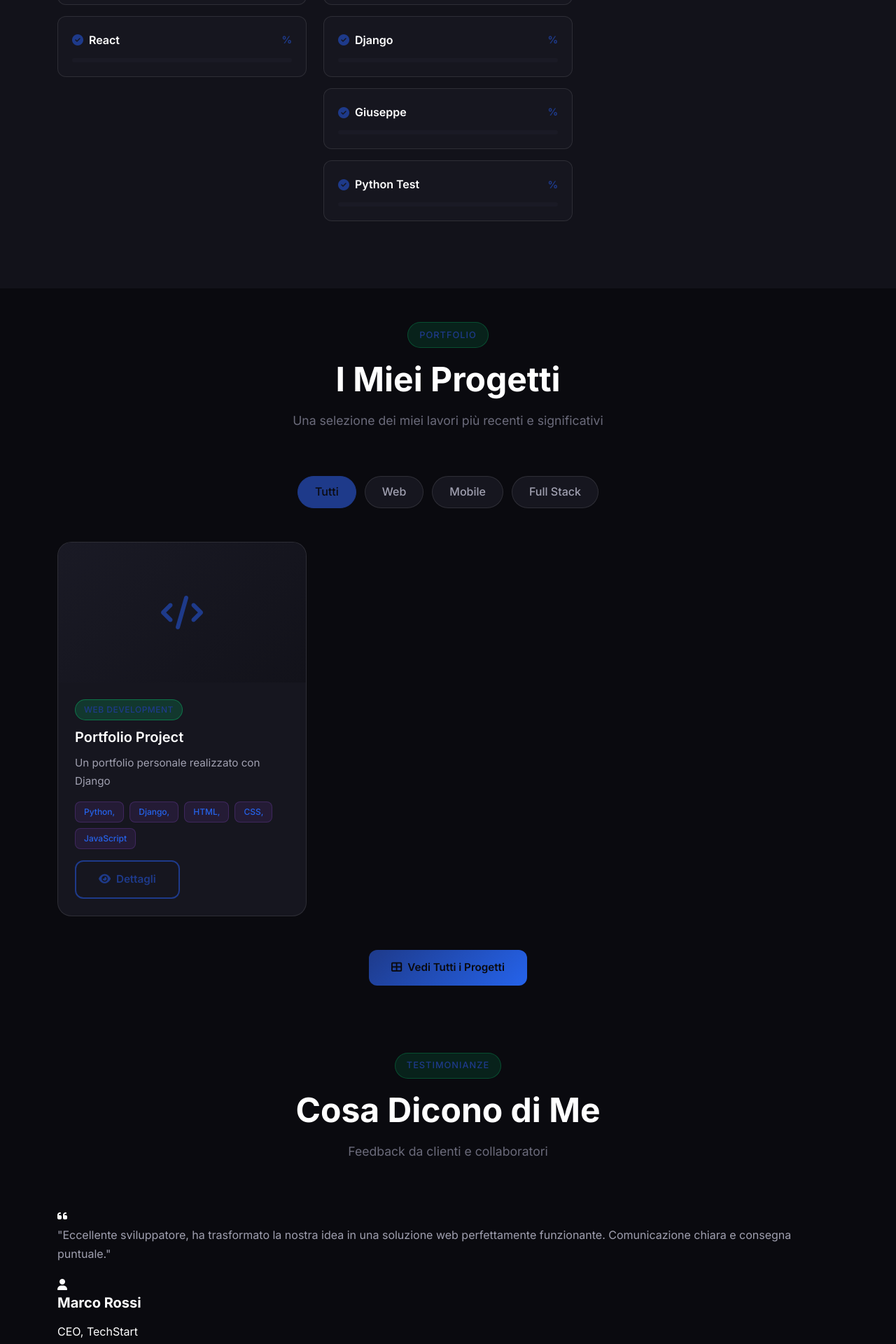
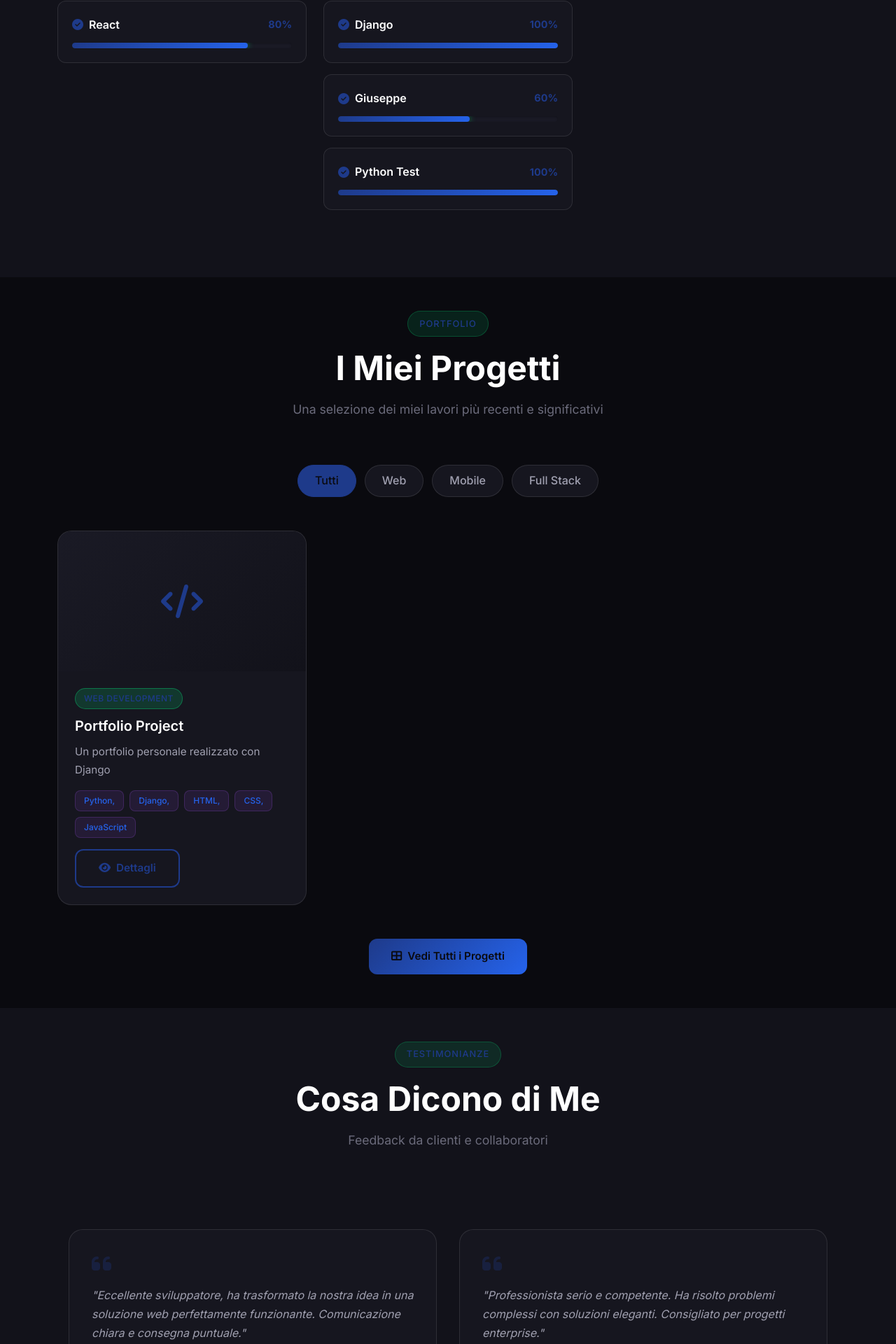
Before and after one commit to CodeVerseHub22/pippo, a Django app: page / in a window 1280 px wide. Shown: the part 2080-4000 px from the top of the page at 70% size. Run offline with Django 4.2, Linux system fonts and the light colour scheme; data comes from the database, SQL or seed files in the repository; both versions use the stored data as it was after the commit.

Commit message:
Update: nuove palette colori moderne, fix testimonial, fix skill percentuali e animazioni

```diff
--- a/portfolio_project/portfolio/models.py
+++ b/portfolio_project/portfolio/models.py
@@ -173,6 +173,11 @@ class Skill(models.Model):
     def __str__(self):
         return f"{self.name} ({self.get_category_display()})"
 
+    @property
+    def level(self):
+        """Converte proficiency (1-5) in percentuale (20-100)"""
+        return self.proficiency * 20
+
 
 class Experience(models.Model):
     """
--- a/portfolio_project/portfolio/static/css/theme.css
+++ b/portfolio_project/portfolio/static/css/theme.css
@@ -323,7 +323,9 @@ a:hover {
 
 .hero-image {
     position: relative;
-    margin-top: 3rem;
+    display: flex;
+    justify-content: center;
+    align-items: center;
 }
 
 .hero-avatar {
@@ -350,6 +352,7 @@ a:hover {
     font-size: 4rem;
     color: var(--primary-color);
     animation: float 6s ease-in-out infinite;
+    margin: 0 auto;
 }
 
 @keyframes float {
@@ -621,17 +624,20 @@ section {
 }
 
 .progress {
-    height: 6px !important;
+    height: 8px !important;
     background: var(--bg-tertiary) !important;
-    border-radius: 3px !important;
-    overflow: visible !important;
+    border-radius: 4px !important;
+    overflow: hidden !important;
+    box-shadow: inset 0 1px 3px rgba(0, 0, 0, 0.3);
 }
 
 .progress-bar {
     background: var(--gradient-primary) !important;
-    border-radius: 3px !important;
+    border-radius: 4px !important;
     position: relative;
     box-shadow: 0 0 10px rgba(0, 255, 136, 0.5);
+    transition: width 1.5s ease-in-out;
+    width: 0%;
 }
 
 /* ==========================================================================
@@ -1431,3 +1437,114 @@ footer {
     position: sticky;
     top: 100px;
 }
+
+/* ==========================================================================
+   Testimonials Section
+   ========================================================================== */
+
+.testimonials-section {
+    background: var(--bg-secondary);
+    position: relative;
+    overflow: hidden;
+}
+
+.testimonials-carousel {
+    position: relative;
+    max-width: 1200px;
+    margin: 0 auto;
+    padding: 2rem 0;
+}
+
+.carousel-track {
+    display: grid;
+    grid-template-columns: repeat(auto-fit, minmax(350px, 1fr));
+    gap: 2rem;
+    padding: 1rem;
+}
+
+.testimonial-card {
+    background: var(--bg-card);
+    border: 1px solid var(--border-color);
+    border-radius: var(--radius-lg);
+    padding: 2rem;
+    position: relative;
+    transition: var(--transition-normal);
+    height: 100%;
+    display: flex;
+    flex-direction: column;
+    justify-content: space-between;
+}
+
+.testimonial-card:hover {
+    transform: translateY(-5px);
+    box-shadow: var(--shadow-lg);
+    border-color: var(--primary-color);
+}
+
+.testimonial-content {
+    margin-bottom: 1.5rem;
+}
+
+.quote-icon {
+    font-size: 2rem;
+    color: var(--primary-color);
+    opacity: 0.3;
+    margin-bottom: 1rem;
+}
+
+.testimonial-content p {
+    font-size: 1rem;
+    line-height: 1.7;
+    color: var(--text-secondary);
+    font-style: italic;
+    margin: 0;
+}
+
+.testimonial-author {
+    display: flex;
+    align-items: center;
+    gap: 1rem;
+    margin-top: auto;
+    padding-top: 1.5rem;
+    border-top: 1px solid var(--border-color);
+}
+
+.author-avatar {
+    width: 50px;
+    height: 50px;
+    border-radius: 50%;
+    background: linear-gradient(135deg, var(--primary-color), var(--secondary-color));
+    display: flex;
+    align-items: center;
+    justify-content: center;
+    color: white;
+    font-size: 1.5rem;
+    flex-shrink: 0;
+}
+
+.author-info h5 {
+    margin: 0;
+    font-size: 1rem;
+    font-weight: 600;
+    color: var(--text-primary);
+}
+
+.author-info span {
+    font-size: 0.875rem;
+    color: var(--text-muted);
+}
+
+.carousel-controls {
+    display: none;
+}
+
+/* Responsive */
+@media (max-width: 768px) {
+    .carousel-track {
+        grid-template-columns: 1fr;
+    }
+
+    .testimonial-card {
+        max-width: 100%;
+    }
+}
--- a/portfolio_project/portfolio/static/js/script.js
+++ b/portfolio_project/portfolio/static/js/script.js
@@ -267,18 +267,19 @@ document.addEventListener('DOMContentLoaded', function() {
     // ============================================
     // SKILL BARS ANIMATION
     // ============================================
-    const skillBars = document.querySelectorAll('.skill-progress');
+    const skillBars = document.querySelectorAll('.progress-bar');
     const skillObserver = new IntersectionObserver((entries) => {
         entries.forEach(entry => {
             if (entry.isIntersecting) {
-                // Get width from data-width attribute or fallback to style.width
-                const targetWidth = entry.target.dataset.width
-                    ? entry.target.dataset.width + '%'
-                    : entry.target.style.width;
-                entry.target.style.width = '0';
-                setTimeout(() => {
-                    entry.target.style.width = targetWidth;
-                }, 100);
+                // Get width from data-width attribute
+                const targetWidth = entry.target.dataset.width;
+                if (targetWidth) {
+                    entry.target.style.width = '0%';
+                    setTimeout(() => {
+                        entry.target.style.width = targetWidth + '%';
+                    }, 100);
+                }
+                skillObserver.unobserve(entry.target);
             }
         });
     }, { threshold: 0.5 });
@@ -433,66 +434,9 @@ document.addEventListener('DOMContentLoaded', function() {
     lazyImages.forEach(img => imageObserver.observe(img));
 
     // ============================================
-    // TESTIMONIALS CAROUSEL
+    // TESTIMONIALS CAROUSEL - DISABLED (showing all cards in grid)
     // ============================================
-    const carousel = document.querySelector('.testimonials-carousel');
-    if (carousel) {
-        const track = carousel.querySelector('.carousel-track');
-        const slides = carousel.querySelectorAll('.testimonial-card');
-        const prevBtn = carousel.querySelector('.carousel-prev');
-        const nextBtn = carousel.querySelector('.carousel-next');
-        const dotsContainer = carousel.querySelector('.carousel-dots');
-
-        if (slides.length > 0) {
-            let currentIndex = 0;
-
-            // Create dots
-            slides.forEach((_, index) => {
-                const dot = document.createElement('button');
-                dot.classList.add('carousel-dot');
-                if (index === 0) dot.classList.add('active');
-                dot.addEventListener('click', () => goToSlide(index));
-                dotsContainer?.appendChild(dot);
-            });
-
-            const dots = dotsContainer?.querySelectorAll('.carousel-dot');
-
-            function goToSlide(index) {
-                if (index < 0) index = slides.length - 1;
-                if (index >= slides.length) index = 0;
-
-                currentIndex = index;
-                track.style.transform = `translateX(-${index * 100}%)`;
-
-                dots?.forEach((dot, i) => {
-                    dot.classList.toggle('active', i === index);
-                });
-            }
-
-            prevBtn?.addEventListener('click', () => goToSlide(currentIndex - 1));
-            nextBtn?.addEventListener('click', () => goToSlide(currentIndex + 1));
-
-            // Auto-play
-            setInterval(() => goToSlide(currentIndex + 1), 5000);
-
-            // Touch support
-            let touchStartX = 0;
-            let touchEndX = 0;
-
-            track.addEventListener('touchstart', (e) => {
-                touchStartX = e.changedTouches[0].screenX;
-            });
-
-            track.addEventListener('touchend', (e) => {
-                touchEndX = e.changedTouches[0].screenX;
-                if (touchStartX - touchEndX > 50) {
-                    goToSlide(currentIndex + 1);
-                } else if (touchEndX - touchStartX > 50) {
-                    goToSlide(currentIndex - 1);
-                }
-            });
-        }
-    }
+    // Carousel functionality disabled to show all testimonials at once
 
     // ============================================
     // LOADING SCREEN
--- a/portfolio_project/portfolio/templates/home.html
+++ b/portfolio_project/portfolio/templates/home.html
@@ -8,6 +8,13 @@
 <section class="hero-section">
     <div class="container">
         <div class="hero-content">
+            <!-- Avatar -->
+            <div class="hero-image mb-4">
+                <div class="avatar-placeholder">
+                    <i class="fas fa-user"></i>
+                </div>
+            </div>
+
             <!-- Badge -->
             <div class="hero-badge">
                 <i class="fas fa-rocket me-2"></i>Benvenuto nel mio Portfolio
@@ -37,13 +44,6 @@
                 <a href="{% url 'contact' %}" class="btn btn-outline-primary">
                     <i class="fas fa-paper-plane me-2"></i>Contattami
                 </a>
-            </div>
-
-            <!-- Avatar -->
-            <div class="hero-image mt-5">
-                <div class="avatar-placeholder">
-                    <i class="fas fa-user"></i>
-                </div>
             </div>
         </div>
     </div>
```
Also changed, not shown: portfolio_project/create_palettes.py (+32 -32 lines), portfolio_project/db.sqlite3, portfolio_project/media/profile/Screenshot_2025-10-14_091801.png (added).
